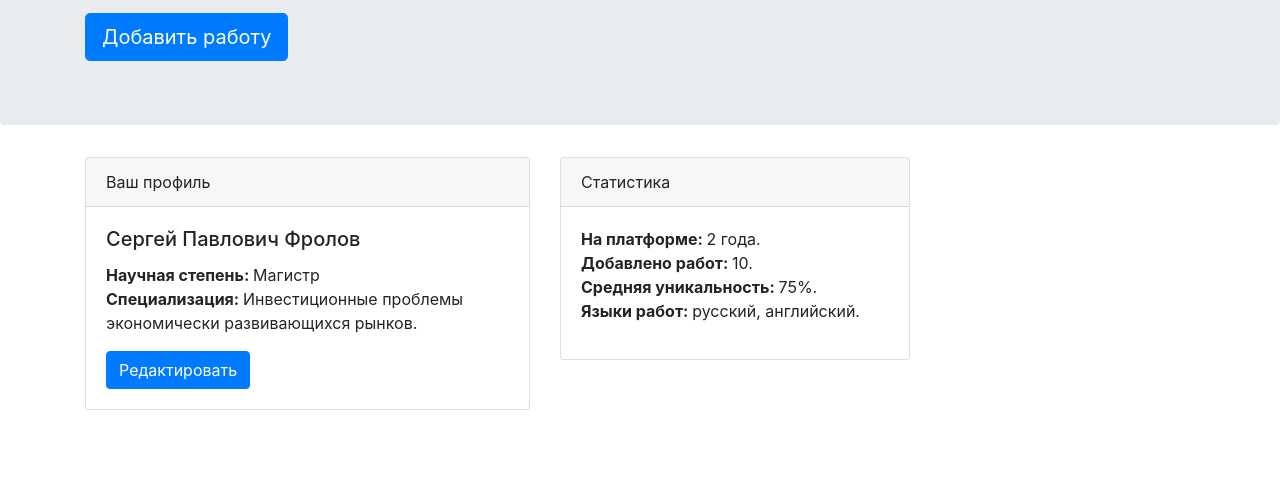
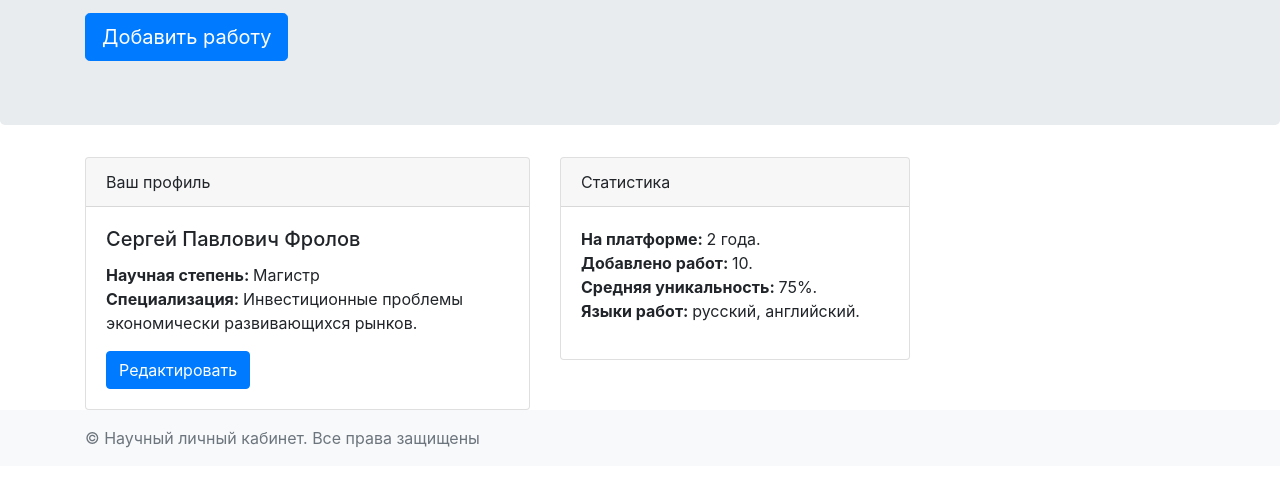
Before and after one commit to Magdaleoniiy/PortfolioList, a plain HTML site: page index.html in a window 1280 px wide. Shown: the part 265-752 px from the top of the page. Drawn offline with nearby package versions, Linux system fonts and the light colour scheme.

Commit message:
Finished the footer

```diff
--- a/index.html
+++ b/index.html
@@ -64,7 +64,9 @@
           <div class="card">
             <div class="card-header">Ваш профиль</div>
             <div class="card-body">
-              <h5 class="card-title">Сергей Павлович Фролов</h5>
+              <h5 class="card-title">
+                Сергей Павлович Фролов
+              </h5>
 
               <dl>
                 <div class="definition-element">
@@ -116,5 +118,12 @@
 
       </div>
     </div>
+
+    <div class="footer py-3 bg-light">
+      <div class="container">
+        <span class="text-muted">© Научный личный кабинет. Все права защищены</span>
+      </div>
+    </div>
+
   </body>
 </html>
```
Also changed, not shown: Style.css (line endings or trailing spaces).
